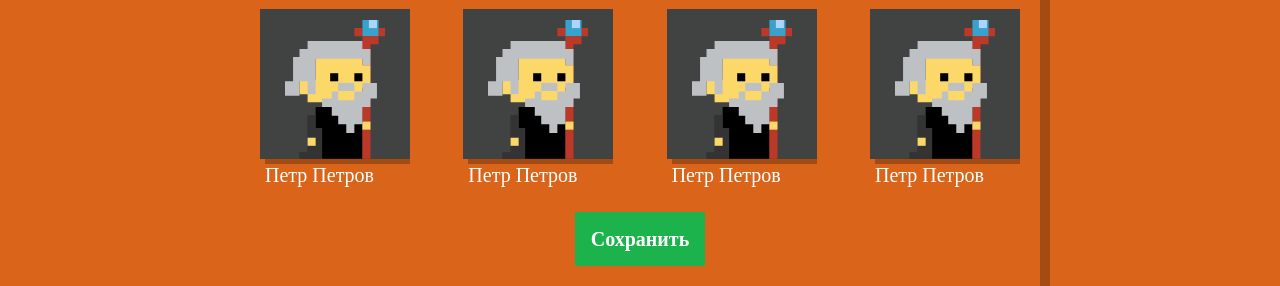
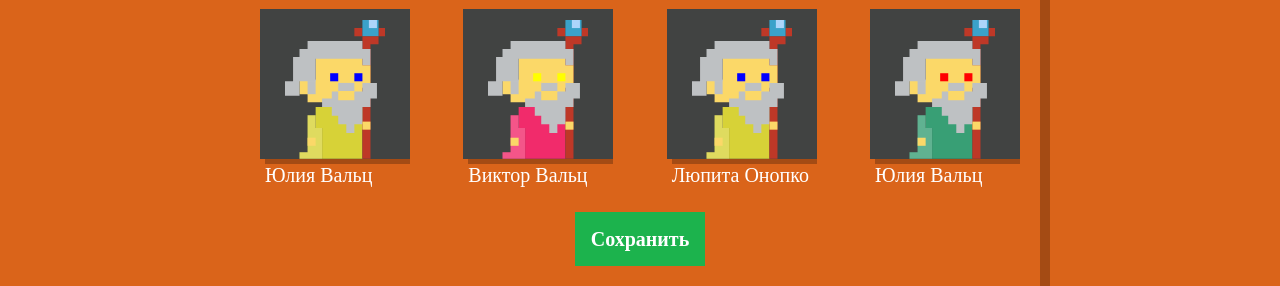
Before and after one commit to vigolajnen/49149-code-and-magick-1, a website: page index.html in a window 1280 px wide. Shown: the part 670-956 px from the top of the page. Drawn offline with Linux system fonts and the light colour scheme; a web font is replaced by a local one.

Commit message:
Выводит волшебников в блок .setup-similar-list

```diff
--- a/js/setup.js
+++ b/js/setup.js
@@ -3,46 +3,38 @@
 document.querySelector('.setup').classList.remove('hidden');
 document.querySelector('.setup-similar').classList.remove('hidden');
 
-var similarList = document.querySelector('.setup-similar-list');
+var FIRSTNANE = ['Иван', 'Хуан Себастьян', 'Мария', 'Кристоф', 'Виктор', 'Юлия', 'Люпита', 'Вашингтон'];
+var SURNAME = ['да Марья', 'Верон', 'Мирабелла', 'Вальц', 'Онопко', 'Топольницкая', 'Нионго', 'Ирвинг'];
+var COAT_COLOR = ['rgb(101, 137, 164)', 'rgb(241, 43, 107)', 'rgb(146, 100, 161)', 'rgb(56, 159, 117)', 'rgb(215, 210, 55)', 'rgb(0, 0, 0)'];
+var EYES_COLOR = ['black', 'red', 'blue', 'yellow', 'green'];
+var QUANTITY_WIZARDS = 4;
+var wizards = [];
 
-var userName = ['Иван', 'Хуан Себастьян', 'Мария', 'Кристоф', 'Виктор', 'Юлия', 'Люпита', 'Вашингтон'];
-var userSurname = ['да Марья', 'Верон', 'Мирабелла', 'Вальц', 'Онопко', 'Топольницкая', 'Нионго', 'Ирвинг'];
-var userCoatColor = ['rgb(101, 137, 164)', 'rgb(241, 43, 107)', 'rgb(146, 100, 161)', 'rgb(56, 159, 117)', 'rgb(215, 210, 55)', 'rgb(0, 0, 0)'];
-var userEyesColor = ['black', 'red', 'blue', 'yellow', 'green'];
-
-// функция генерации случайного значения из массива
+// функция генерации случайных данных из массива
 var getRandomValue = function (array) {
-  for (var i = 0; i < array.length; ++i) {
-    var rand = Math.floor(Math.random() * array.length);
-    array[i] = array[rand];
-  }
-  // console.log(array[rand]);
+  var rand = Math.floor(Math.random() * array.length);
   return array[rand];
 };
 
-// функция генерации случайного имени и фамилии волшебника
-var wizardName = function (arrayName, arraySurname) {
-  wizardName = getRandomValue(arrayName) + ' ' + getRandomValue(arraySurname);
-  // console.log(wizardName);
-  return;
+var similarListElement = document.querySelector('.setup-similar-list');
+var similarWizardTemplate = document.querySelector('#similar-wizard-template')
+    .content
+    .querySelector('.setup-similar-item');
+
+// функция создания DOM-элемента на основе JS-объекта
+var renderWizard = function () {
+  var wizardElement = similarWizardTemplate.cloneNode(true);
+
+  wizardElement.querySelector('.setup-similar-label').textContent = getRandomValue(FIRSTNANE).concat(' ') + getRandomValue(SURNAME);
+  wizardElement.querySelector('.wizard-coat').style.fill = getRandomValue(COAT_COLOR);
+  wizardElement.querySelector('.wizard-eyes').style.fill = getRandomValue(EYES_COLOR);
+
+  return wizardElement;
 };
 
-wizardName(userName, userSurname);
-getRandomValue(userCoatColor);
-getRandomValue(userEyesColor);
-
-// функция генерации объекта wizard со случайными параметрами
-// - name
-// - coatColor
-// - eyesColor
-
-// var renderWizard = function (nameRand, coatColorRand, eyesColorRand) {
-
-// };
-
-var similarWizardTemplate = document.querySelector('#similar-wizard-template').content.querySelector('.setup-similar-item');
-
-for (var i = 0; i < 4; i++) {
-  var wizardElement = similarWizardTemplate.cloneNode(true);
-  similarList.appendChild(wizardElement);
+// функция заполнения блока DOM-элементами на основе массива JS-объектов
+var fragment = document.createDocumentFragment();
+for (var i = 0; i < QUANTITY_WIZARDS; i++) {
+  fragment.appendChild(renderWizard(wizards[i]));
 }
+similarListElement.appendChild(fragment);
```
Also changed, not shown: index.html (+0 -3 lines).
